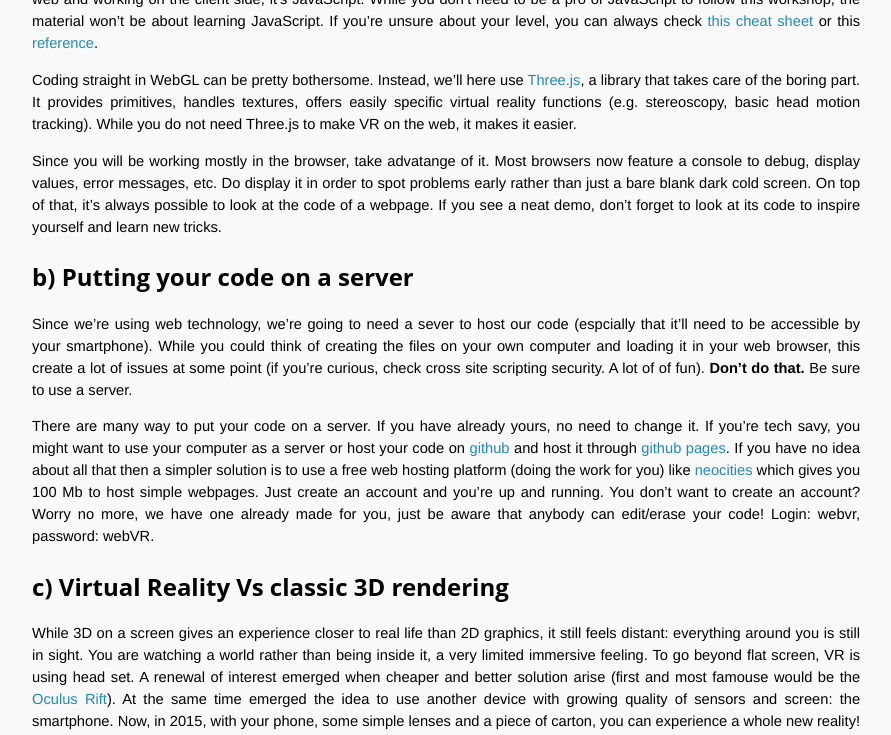
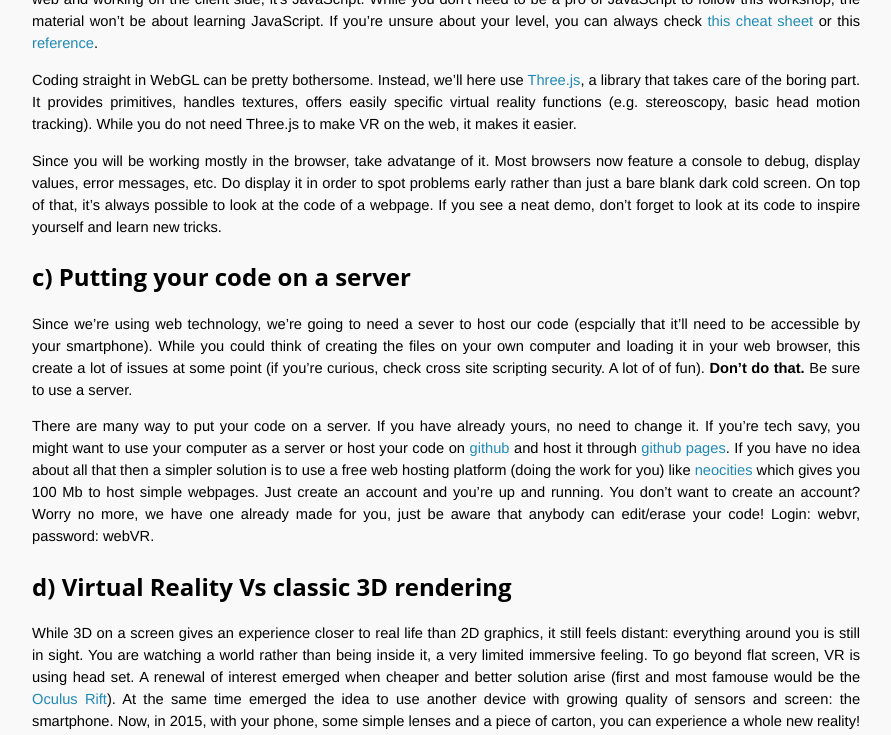
Before and after one commit to OpenTechSchool-Brussels/webVR-for-3D-graphics-and-music, a Jekyll site: the page built from Setting-up.markdown, in a window 1280 px wide and 1400 px high, scrolled down 1194 px. Shown: the top 735 px of the window, without its empty margins (324-1215 px from the left). Built offline with Jekyll 4.4.1, drawn with Linux system fonts in a browser that asks for light colours; Markdown is read by kramdown in place of the engine named in the settings; some of the changed text lies outside the part shown.

Commit message:
Fixed numbering, shortened JS lines

````diff
--- a/Setting-up.markdown
+++ b/Setting-up.markdown
@@ -25,12 +25,12 @@ Coding straight in WebGL can be pretty bothersome. Instead, we'll here use [Thre
 
 Since you will be working mostly in the browser, take advatange of it. Most browsers now feature a console to debug, display values, error messages, etc. Do display it in order to spot problems early rather than just a bare blank dark cold screen. On top of that, it's always possible to look at the code of a webpage. If you see a neat demo, don't forget to look at its code to inspire yourself and learn new tricks.
 
-## b) Putting your code on a server
+## c) Putting your code on a server
 Since we're using web technology, we're going to need a sever to host our code (espcially that it'll need to be accessible by your smartphone). While you could think of creating the files on your own computer and loading it in your web browser, this create a lot of issues at some point (if you're curious, check cross site scripting security. A lot of of fun). **Don't do that.** Be sure to use a server.
 
 There are many way to put your code on a server. If you have already yours, no need to change it. If you're tech savy, you might want to use your computer as a server or host your code on [github](https://pages.github.com/) and host it through [github pages](https://pages.github.com/). If you have no idea about all that then a simpler solution is to use a free web hosting platform (doing the work for you) like [neocities](https://neocities.org/) which gives you 100 Mb to host simple webpages. Just create an account and you're up and running. You don't want to create an account? Worry no more, we have one already made for you, just be aware that anybody can edit/erase your code! Login: webvr, password: webVR.
 
-## c) Virtual Reality Vs classic 3D rendering
+## d) Virtual Reality Vs classic 3D rendering
 While 3D on a screen gives an experience closer to real life than 2D graphics, it still feels distant: everything around you is still in sight. You are watching a world rather than being inside it, a very limited immersive feeling. To go beyond flat screen, VR is using head set. A renewal of interest emerged when cheaper and better solution arise (first and most famouse would be the [Oculus Rift](https://www.oculus.com/en-us/)). At the same time emerged the idea to use another device with growing quality of sensors and screen: the smartphone. Now, in 2015, with your phone, some simple lenses and a piece of carton, you can experience a whole new reality! This is what we'll use in this workshop.
 
 <img src="https://mdn.mozillademos.org/files/11085/mobileBasedVRSetup.png" width="100%">
@@ -41,5 +41,5 @@ If in 3D we had only one big screen for both eyes, in VR head set we have two sm
 
 <a href="#browser" /></a>This is still bleeding edge stuff so let's check if your phone and its browser support the webVR API. Just try using the QR Code, it should work out of the box! If not simply get a [Chrome](https://drive.google.com/folderview?id=0BzudLt22BqGRbW9WTHMtOWMzNjQ&usp=sharing#list) or [Firefox Desktop](http://mozvr.com/downloads/) or [Firefox Mobile](https://nightly.mozilla.org/) nightly build with webVR support and try again.
 
-## d) The next frontier of VR: webVR
+## e) The next frontier of VR: webVR
 One of the key concept of our journey will be webVR. What does it mean to apply the web concept to VR? It means being able to visit virtual worlds not as opaque bundled applications to install but through modern browser ([bonus arguments on why it matters](https://www.reddit.com/r/WebVR/comments/3e2mes/what_are_the_advantages_of_webvr_over_native_vr/  )). It means visiting worlds on the web. The fundamental appeal of the net was hypertext, this ability to surf the web, from pages to pages, and not to just stay on one specific resource. Right now, VR experiences are pretty isolated from one another. This is not a necessity, VR worlds could be linked together and you should be able to navigate from one to another as freely as you click on a link on a webpage. While this concept is still pretty new, we want to give you a taste of it, not just as consumers but also as creators.
--- a/interacting-within-the-scene.markdown
+++ b/interacting-within-the-scene.markdown
@@ -16,8 +16,10 @@ The first step is to catch an interaction event. In our case it'll be a key pres
 ```javascript
 function onKey(event) {
   if(event.keyCode == 32) { // Pressed on the space key
-    var geometry = new THREE.BoxGeometry( Math.random(), Math.random(), Math.random());
-    var cube = new THREE.Mesh( geometry,  new THREE.MeshBasicMaterial( { color: 0xffffff, shading: THREE.FlatShading } ));
+    var geometry =
+	new THREE.BoxGeometry( Math.random(), Math.random(), Math.random());
+    var cube = new THREE.Mesh( geometry,
+	new THREE.MeshBasicMaterial( { color: 0xffffff, shading: THREE.FlatShading } ));
     cube.material.color.setRGB( Math.random(), Math.random(), Math.random() );
     cube.position.set( Math.random()*6-3, Math.random()*6-3, Math.random()*6-3);
     scene.add(cube);
````
Also changed, not shown: other parts of Setting-up.markdown (+2 -2 lines), your-3D-scene.markdown (+5 -3 lines).
